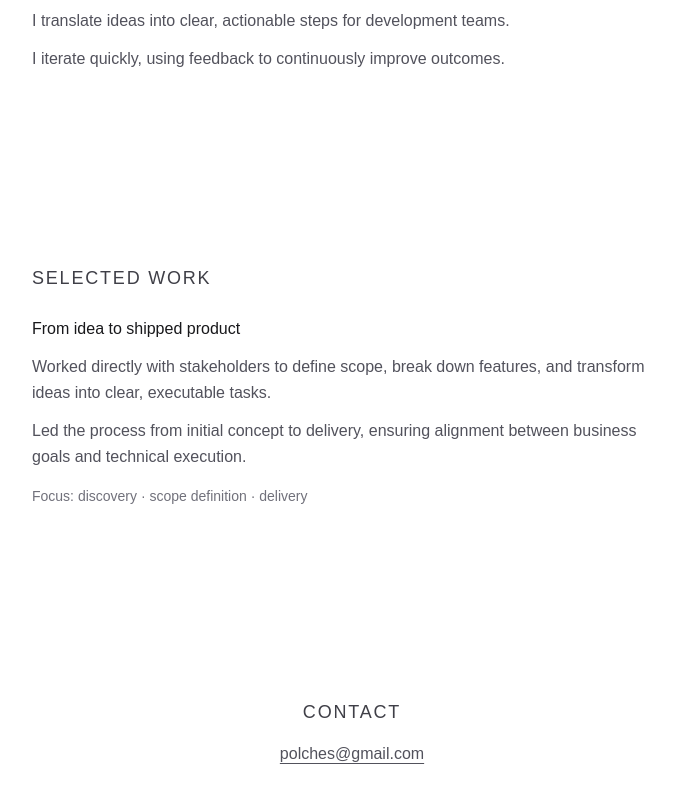
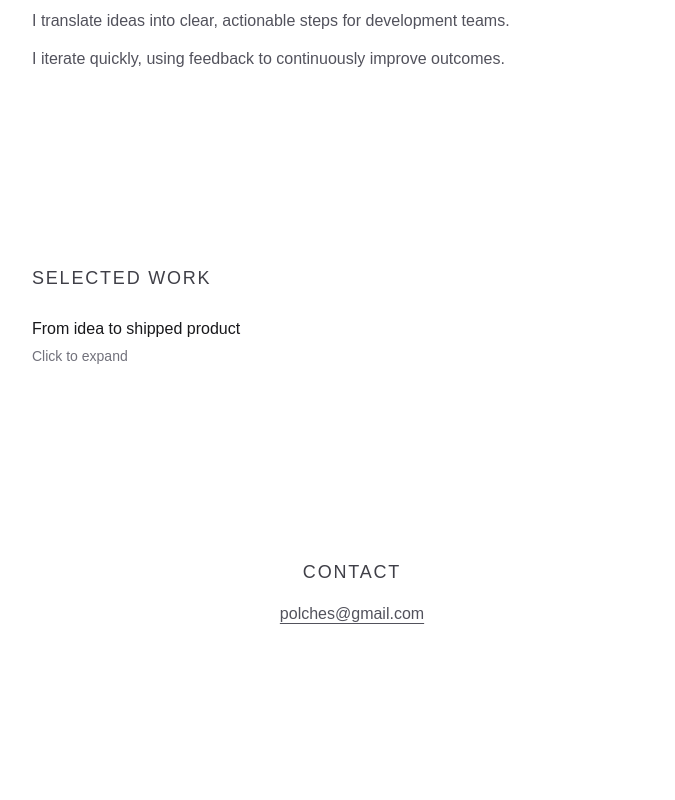
Before and after one commit to PabNic/Portfolio, a Next.js app: page / in a window 1280 px wide. Shown: the part 1288-2088 px from the top of the page, without its empty margins (288-963 px from the left). After the commit the page ends 2042 px from the top, so only its background shows below. Built offline with nearby package versions, Linux system fonts and the light colour scheme.

Commit message:
expandible

```diff
--- a/app/page.tsx
+++ b/app/page.tsx
@@ -1,8 +1,11 @@
 "use client";
 
 import { motion, easeInOut } from "framer-motion";
+import { useState } from "react";
 
 export default function Home() {
+  const [open, setOpen] = useState(false);
+
   const fadeBlurUp = {
     hidden: { opacity: 0, y: 20, filter: "blur(8px)" },
     show: {
@@ -165,25 +168,66 @@ export default function Home() {
 
         <motion.div
           variants={fadeBlurUp}
-          className="flex flex-col gap-3 text-zinc-800 dark:text-zinc-200 text-base font-light leading-relaxed"
+          className="flex flex-col text-zinc-800 dark:text-zinc-200 text-base font-light leading-relaxed"
         >
-          <h3 className="text-zinc-900 dark:text-zinc-100 transition-all duration-300 hover:opacity-70">
-            From idea to shipped product
-          </h3>
+          {/* CLICKABLE HEADER */}
+          <button onClick={() => setOpen(!open)} className="text-left group">
+            <h3 className="text-zinc-900 dark:text-zinc-100 transition-all duration-300 group-hover:opacity-70">
+              From idea to shipped product
+            </h3>
 
-          <p className="text-zinc-600 dark:text-zinc-400">
-            Worked directly with stakeholders to define scope, break down
-            features, and transform ideas into clear, executable tasks.
-          </p>
+            <p className="text-zinc-500 text-sm mt-1">Click to expand</p>
+          </button>
 
-          <p className="text-zinc-600 dark:text-zinc-400">
-            Led the process from initial concept to delivery, ensuring alignment
-            between business goals and technical execution.
-          </p>
+          {/* EXPANDABLE CONTENT */}
+          <motion.div
+            initial={false}
+            animate={{
+              height: open ? "auto" : 0,
+              opacity: open ? 1 : 0,
+              marginTop: open ? 16 : 0,
+            }}
+            transition={{
+              duration: 0.4,
+              ease: [0.16, 1, 0.3, 1],
+            }}
+            className="overflow-hidden flex flex-col gap-4"
+          >
+            <div className="text-zinc-600 dark:text-zinc-400">
+              <strong className="text-zinc-800 dark:text-zinc-200">
+                Context:
+              </strong>{" "}
+              Worked with stakeholders to turn an early-stage idea into a
+              functional product with clear priorities and defined scope.
+            </div>
 
-          <p className="text-zinc-500 text-sm mt-1">
-            Focus: discovery · scope definition · delivery
-          </p>
+            <div className="text-zinc-600 dark:text-zinc-400">
+              <strong className="text-zinc-800 dark:text-zinc-200">
+                Problem:
+              </strong>{" "}
+              The initial idea lacked structure, making it difficult for the
+              team to execute and deliver consistently.
+            </div>
+
+            <div className="text-zinc-600 dark:text-zinc-400">
+              <strong className="text-zinc-800 dark:text-zinc-200">
+                Actions:
+              </strong>
+              <ul className="list-disc pl-5 mt-1 space-y-1">
+                <li>Defined scope and broke down features into clear tasks</li>
+                <li>Aligned stakeholders around priorities and expectations</li>
+                <li>Organized delivery in short, iterative cycles</li>
+              </ul>
+            </div>
+
+            <div className="text-zinc-600 dark:text-zinc-400">
+              <strong className="text-zinc-800 dark:text-zinc-200">
+                Outcome:
+              </strong>{" "}
+              Delivered a functional product with improved clarity, faster
+              execution, and better alignment between business and development.
+            </div>
+          </motion.div>
         </motion.div>
       </motion.section>
 
```
